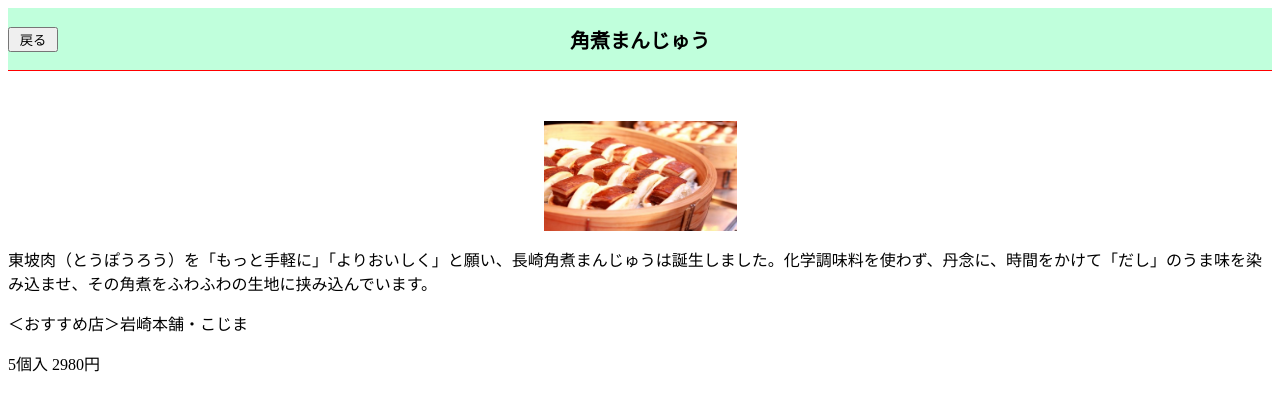
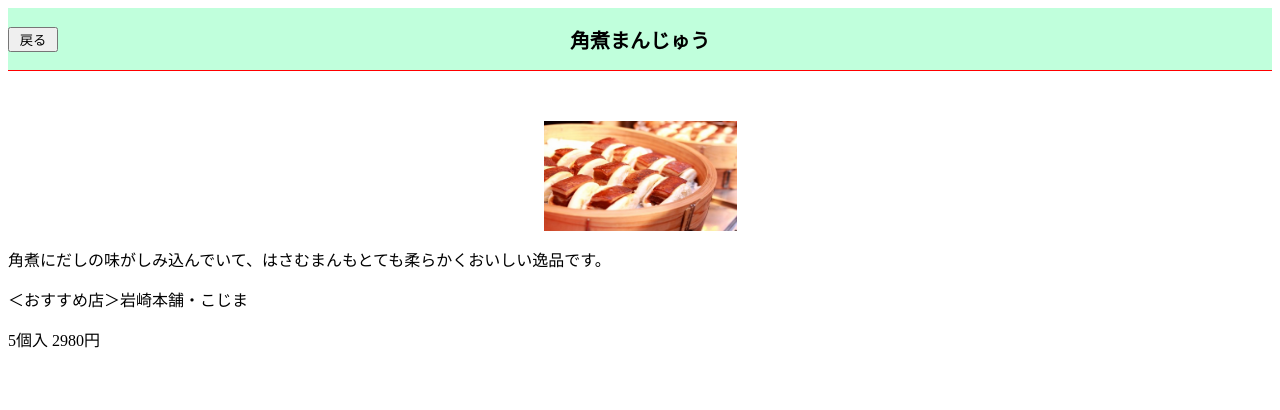
Before and after one commit to shimashoR3/nagasaki, a plain HTML site: page kankou/kakuni.html in a window 1280 px wide. Drawn offline with Linux system fonts and the light colour scheme.

Commit message:
Update kakuni.html

```diff
--- a/kankou/kakuni.html
+++ b/kankou/kakuni.html
@@ -14,7 +14,7 @@
        <div></div>
 </nav>
 <img src="kakuni.jpg"  width="193" height="110"style="display: block; margin: auto;">
-<p>東坡肉（とうぽうろう）を「もっと手軽に」「よりおいしく」と願い、長崎角煮まんじゅうは誕生しました。化学調味料を使わず、丹念に、時間をかけて「だし」のうま味を染み込ませ、その角煮をふわふわの生地に挟み込んでいます。</p>
+<p>角煮にだしの味がしみ込んでいて、はさむまんもとても柔らかくおいしい逸品です。</p>
  <p>＜おすすめ店＞岩崎本舗・こじま</p>
  <p>5個入 2980円</p>
 </p>
```
